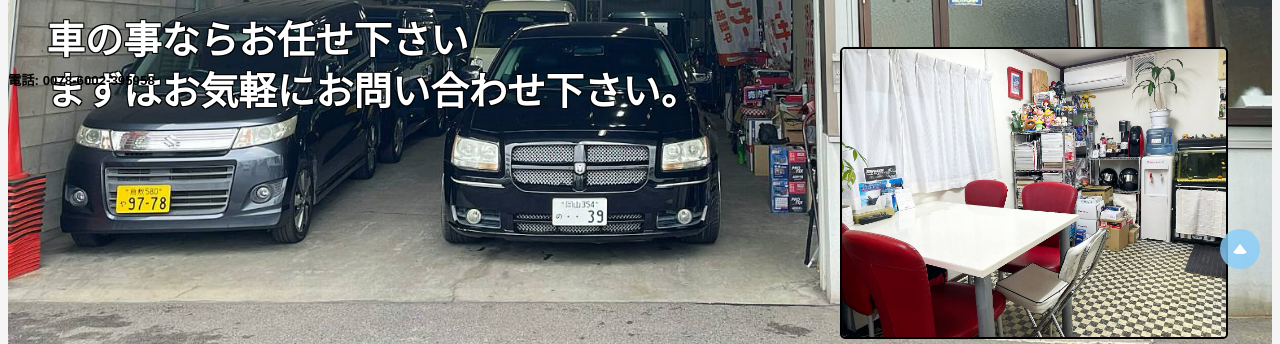
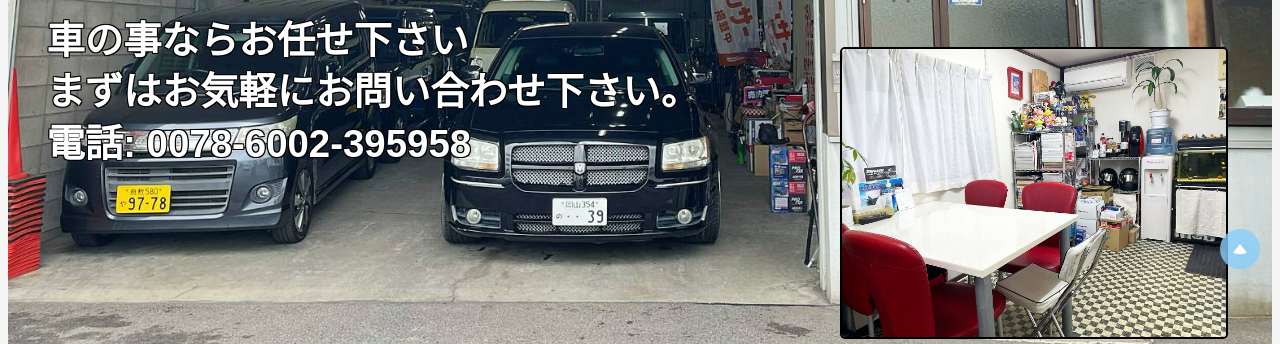
Before and after one commit to Laciamix/fukuoka-car-web, a plain HTML site: page index.html in a window 1280 px wide. Shown: the part 511-855 px from the top of the page. Drawn offline with nearby package versions, Linux system fonts and the light colour scheme; a web font is replaced by a local one.

Commit message:
Update index.html

```diff
--- a/index.html
+++ b/index.html
@@ -249,6 +249,20 @@
             width: 300vw;
             left: 3vw;
             top: 40vw;
+            font-size: 3vw;
+            color: white;
+            text-shadow: -1px -1px 0 black,
+                 1px -1px 0 black,
+                 -1px 1px 0 black,
+                 1px 1px 0 black;
+        }
+
+        #shopoutsidephoto h5 {
+            position: absolute;
+            display: flex;
+            width: 300vw;
+            left: 3vw;
+            top: 43vw;
             font-size: 3vw;
             color: white;
             text-shadow: -1px -1px 0 black,
```
